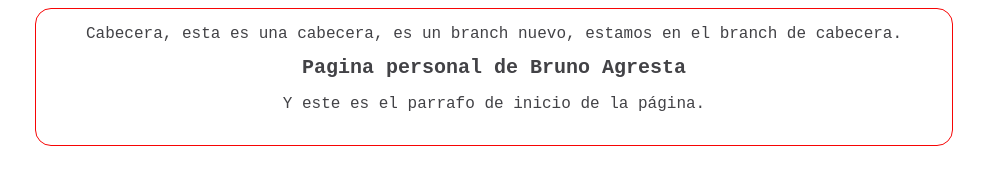
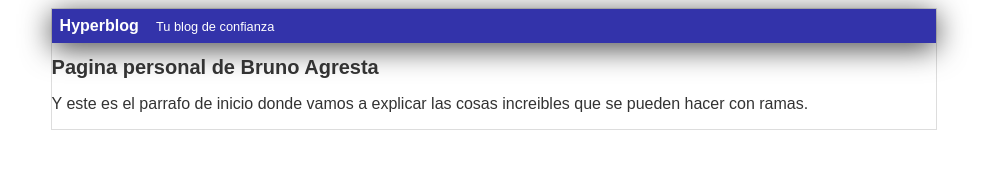
Before and after one commit to brunoagresta/repotest, a plain HTML site: page index.html in a window 1280 px wide. Shown: the whole page, without its empty margins (146-1133 px from the left). Drawn offline with Linux system fonts and the light colour scheme; a script that the page names is missing.

Commit message:
Finalizada la cabecera con diseño azul

```diff
--- a/css/estilos.css
+++ b/css/estilos.css
@@ -1,20 +1,35 @@
 body
 {
     text-align: center;
-    font-family: 'Courier New', Courier, monospace;
+    font-family: "Arial";
     font-size: 16px;
     margin: 1;
-    padding: 1;
-    color:rgb(66, 66, 70)
+    padding: 0;
+    color: #333
 
+}
+#cabecera
+{
+    background: #33A;
+    box-shadow: 0px 05px 30px 0px rgb(0,0,0,0.75);
+    color: white;
+    font-weight: bold;
+    margin: 0;
+    padding: 0.5em;
+}
+#cabecera #tagline
+{
+    padding: 0 0 0 1em;
+    font-weight: normal;
+    font-size: 0.8em;
 }
 #container
 {
     width: 70%;
-    padding: 1em;
-    text-align: center;
-    border: 1px solid rgb(247, 5, 5);
-    border-radius: 1em;
+    margin: auto;
+    padding: 0;
+    text-align: left;
+    border: 1px solid #DDD;
     margin: 0 auto
 }
 #container h1
--- a/index.html
+++ b/index.html
@@ -3,19 +3,20 @@
 <head>
     <meta charset='utf-8'>
     <meta http-equiv='X-UA-Compatible' content='IE=edge'>
-    <title>Page Title</title>
+    <title>Titulo del Post</title>
     <meta name='viewport' content='width=device-width, initial-scale=1'>
     <link rel='stylesheet' type='text/css' media='screen' href='css/estilos.css'>
     <script src='main.js'></script>
 </head>
 <body>
     <div id="container">
-        <div id="cabencera">
-            Cabecera, esta es una cabecera, es un branch nuevo, estamos en el branch de cabecera.
+        <div id="cabecera">
+            Hyperblog
+            <span id="tagline">Tu blog de confianza</span>
         </div>
         <div id="post">
             <h1>Pagina personal de Bruno Agresta</h1>
-            <p>Y este es el parrafo de inicio de la página.</p>
+            <p>Y este es el parrafo de inicio donde vamos a explicar las cosas increibles que se pueden hacer con ramas.</p>
         </div>
     </div>
 </body>
```
